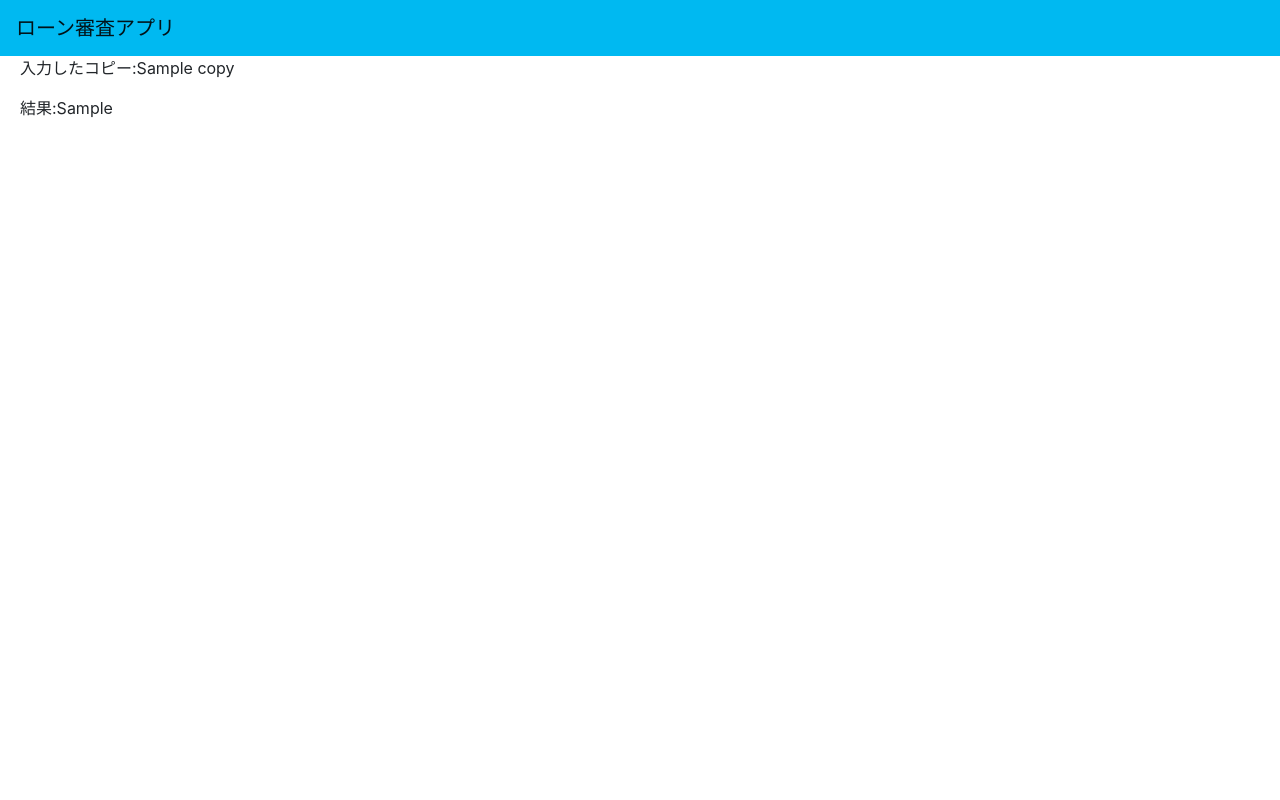
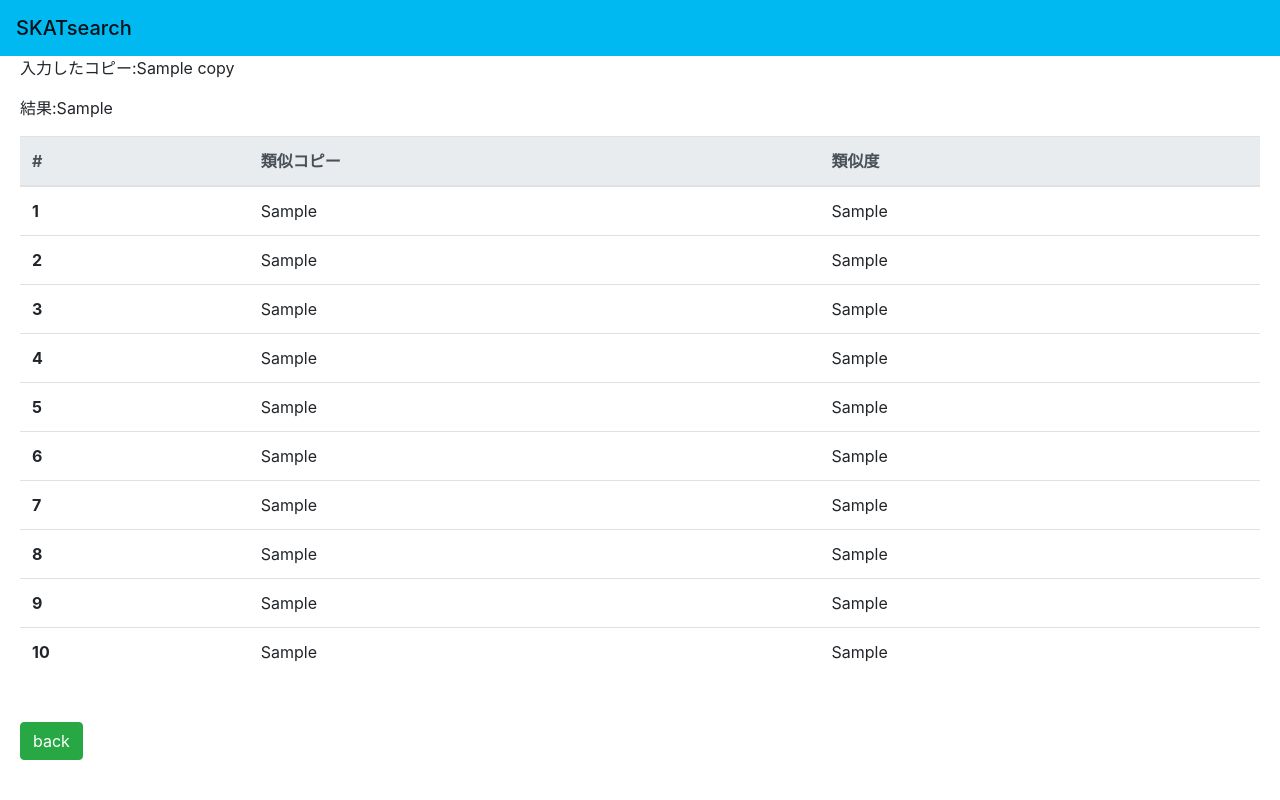
Before and after one commit to santa1040/catchcopy, a Django app: template templates/result.html in a window 1280 px wide. Run offline with Django 3.2, Linux system fonts and the light colour scheme; the template is opened without the code that fills it: most values are stand-ins (such as "Sample title", 1, 10 or a date in 2020); some libraries are stand-ins or nearby versions.

Commit message:
first commit

```diff
--- a/mysite/settings.py
+++ b/mysite/settings.py
@@ -96,5 +96,5 @@ MEDIA_URL = '/media/'
 # サーバから見たメディアルートの絶対パス
 MEDIA_ROOT = os.path.join(BASE_DIR, 'media')
 
-# import django_heroku
-# django_heroku.settings(locals())
+import django_heroku
+django_heroku.settings(locals())
--- a/templates/base.html
+++ b/templates/base.html
@@ -2,12 +2,12 @@
 <html lang="ja" dir="ltr">
     <head>
         <link rel="stylesheet" href="https://stackpath.bootstrapcdn.com/bootstrap/4.3.1/css/bootstrap.min.css" integrity="sha384-ggOyR0iXCbMQv3Xipma34MD+dH/1fQ784/j6cY/iJTQUOhcWr7x9JvoRxT2MZw1T" crossorigin="anonymous">
-        <title>{% block title %}Demo App_ローン審査{% endblock %}</title>
+        <title>{% block title %}SKATsearch{% endblock %}</title>
     </head>
 
     <body>
         <nav class="navbar navbar-light" style="background-color: #00b9f1;">
-        <span class="navbar-brand mb-0 h1">ローン審査アプリ</span>
+        <span class="navbar-brand mb-0 h1">SKATsearch</span>
         </nav>
     </div>
 
--- a/templates/input_form.html
+++ b/templates/input_form.html
@@ -2,7 +2,7 @@
 
 {% block content %}
 <div style="margin-top: 20px;">
-    <h2>情報入力画面</h2>
+    <h2>入力画面</h2>
 </div>
 <form method="POST" class="register-form ">{% csrf_token %}
     <div class="row" style="margin-top:30px;">
@@ -13,6 +13,6 @@
 
 
 <!-- 送信（保存）ボタン-->
-    <button type="submit" class="save btn btn-primary offset-md-3" style="margin-top: 30px;">Save</button>
+    <button type="submit" class="save btn btn-primary offset-md-3" style="margin-top: 30px;">Seach</button>
 </form>
 {% endblock %}
--- a/templates/result.html
+++ b/templates/result.html
@@ -4,7 +4,73 @@
 
 <p>入力したコピー:{{copy}}</p>
 
-<p>結果:{{df_result}}</p>
+<p>結果:{{result_1_copy}}</p>
 
+<table class="table">
+    <thead class="thead-light">
+        <tr>
+            <th>#</th>
+            <th>類似コピー</th>
+            <th>類似度</th>
+        </tr>
+    </thead>
+    <tbody>
+
+        <tr>
+            <th scope="row">1</th>
+            <td>{{res1_copy}}</td>
+            <td>{{res1_sim}}</td>
+        </tr>
+        <tr>
+            <th scope="row">2</th>
+            <td>{{res2_copy}}</td>
+            <td>{{res2_sim}}</td>
+        </tr>
+        <tr>
+            <th scope="row">3</th>
+            <td>{{res3_copy}}</td>
+            <td>{{res3_sim}}</td>
+        </tr>
+        <tr>
+            <th scope="row">4</th>
+            <td>{{res4_copy}}</td>
+            <td>{{res4_sim}}</td>
+        </tr>
+        <tr>
+            <th scope="row">5</th>
+            <td>{{res5_copy}}</td>
+            <td>{{res5_sim}}</td>
+        </tr>
+        <tr>
+            <th scope="row">6</th>
+            <td>{{res6_copy}}</td>
+            <td>{{res6_sim}}</td>
+        </tr>
+        <tr>
+            <th scope="row">7</th>
+            <td>{{res7_copy}}</td>
+            <td>{{res7_sim}}</td>
+        </tr>
+        <tr>
+            <th scope="row">8</th>
+            <td>{{res8_copy}}</td>
+            <td>{{res8_sim}}</td>
+        </tr>
+        <tr>
+            <th scope="row">9</th>
+            <td>{{res9_copy}}</td>
+            <td>{{res9_sim}}</td>
+        </tr>
+        <tr>
+            <th scope="row">10</th>
+            <td>{{res10_copy}}</td>
+            <td>{{res10_sim}}</td>
+        </tr>
+
+    </tbody>
+</table>
+
+<!-- 戻るボタン-->
+<a href="{% url 'input_form' %}" class="btn btn-success" style=margin-top:30px;>back</a>
 
 {% endblock %}
```
Also changed, not shown: demo_app/views.py (+43 -5 lines), requirements.txt (+21 -0 lines).
